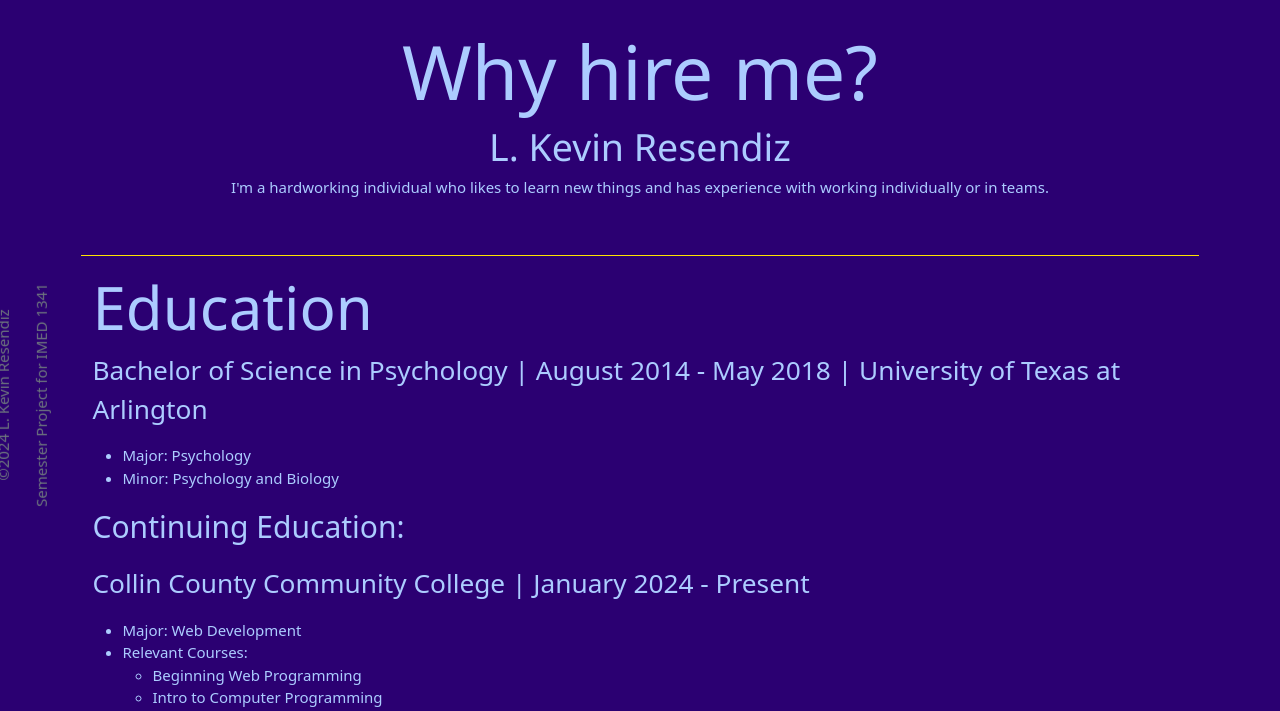
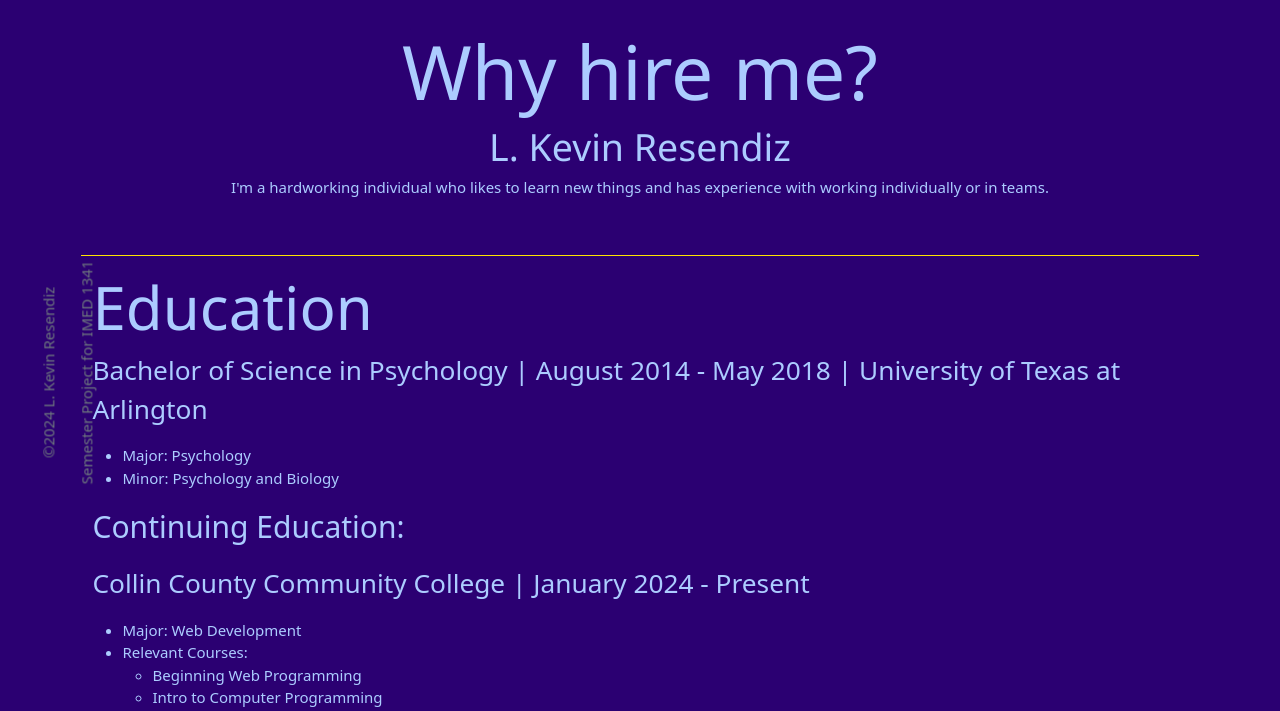
Before and after one commit to queviquev/Final-Project, a Flask app: page /hireme/ in a window 1280 px wide. Shown: the part 65-776 px from the top of the page. Run offline with Flask 3, Linux system fonts and the light colour scheme.

Commit message:
Update mytemplate.html

```diff
--- a/templates/mytemplate.html
+++ b/templates/mytemplate.html
@@ -115,7 +115,7 @@
           <p>© 2024 L. Kevin Resendiz</p>
           <p>Semester Project for IMED 1341</p>
         </div>
-        <div class="d-none py-5 d-md-block position-fixed top-50 start-0 text-center pt-0 translate-middle-y" id="verticalfooter">
+        <div class="d-none my-auto d-md-block position-fixed top-50 start-0 text-center pt-0 translate-middle-y" id="verticalfooter">
           <p class="pt-0">©2024 L. Kevin Resendiz</p>
           <p class="pt-0">Semester Project for IMED 1341</p>
         </div>
```
